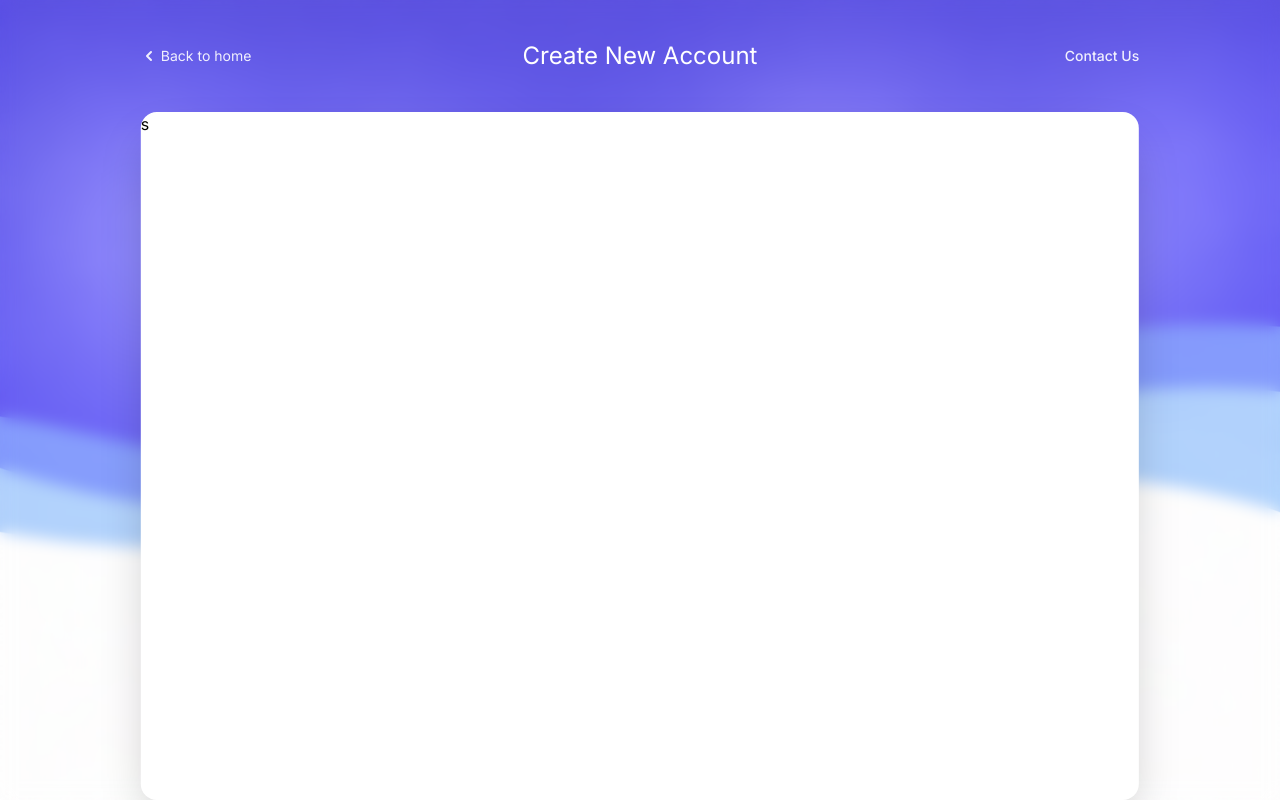
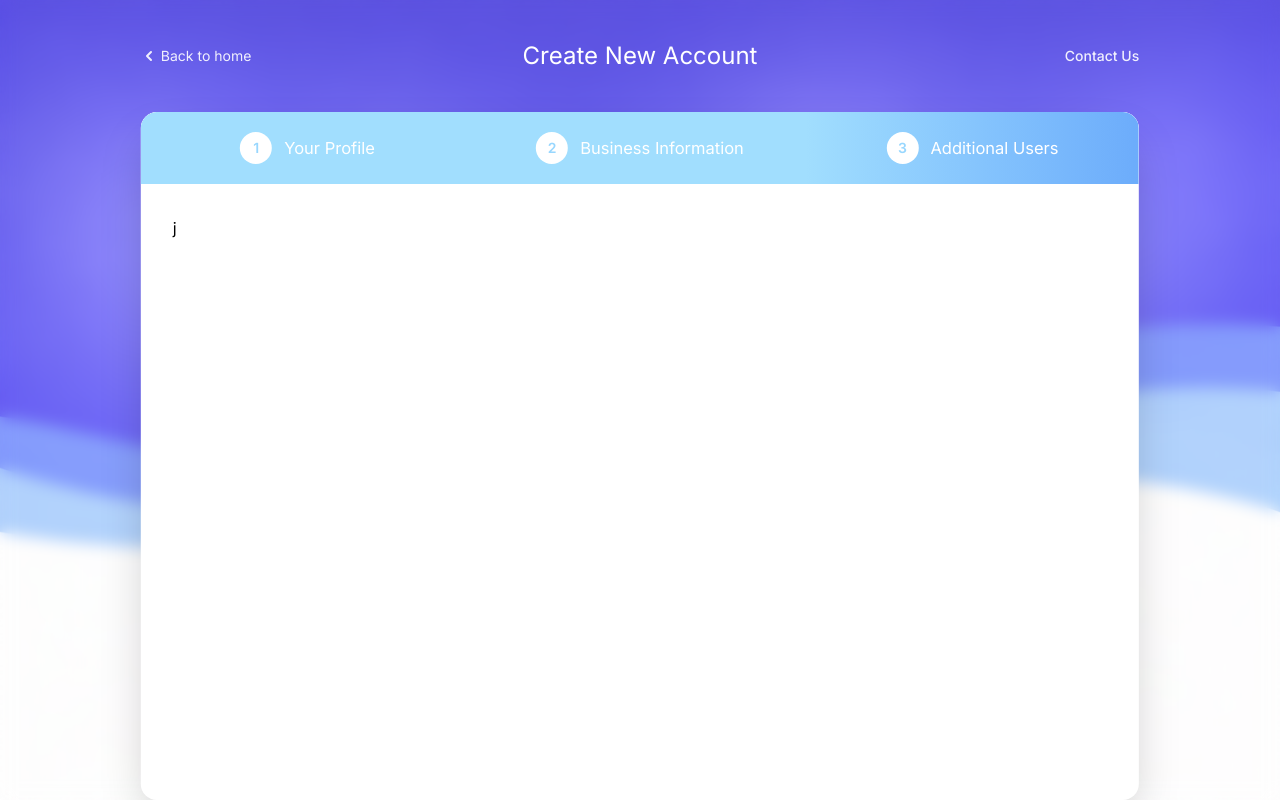
Before and after one commit to manishguhe301/multi-step-forms, a React (Vite) app: page /task-2 in a window 1280 px wide. Built offline with nearby package versions, Linux system fonts and the light colour scheme.

Commit message:
feat: add ProfileForm component for multi-step profile creation

```diff
--- a/src/components/task-2/CreateProfile.tsx
+++ b/src/components/task-2/CreateProfile.tsx
@@ -2,6 +2,7 @@ import { ChevronLeft, ChevronRight } from "lucide-react";
 
 import gradient from "../../assets/gradient.png";
 import { useNavigate } from "react-router-dom";
+import ProfileForm from "./ProfileForm";
 
 const CreateProfile = () => {
   const navigate = useNavigate()
@@ -15,7 +16,7 @@ const CreateProfile = () => {
 
       <div className="absolute left-1/2 top-1/2 h-[86vh] w-[78vw] max-w-7xl -translate-x-1/2 -translate-y-1/2 rounded-2xl bg-white shadow-2xl my-14">
 
-        s
+        <ProfileForm />
       </div>
 
       <div className="relative z-10 mx-auto mb-6 flex  items-center justify-center  w-[78vw] max-w-7xl ">
--- /dev/null
+++ b/src/components/task-2/ProfileForm.tsx
@@ -0,0 +1,73 @@
+import { useState } from "react";
+
+const steps = [
+  "Your Profile",
+  "Business Information",
+  "Additional Users",
+];
+
+const ProfileForm = () => {
+  const [currentStep, setCurrentStep] = useState(3);
+
+  return (
+    <div className="flex h-full min-h-0 flex-col overflow-hidden rounded-2xl">
+      <div className="flex w-full shrink-0 overflow-hidden rounded-t-2xl  bg-[#EBF1FE]">
+        {steps.map((step, index) => {
+          const stepNumber = index + 1;
+          const isCurrent = stepNumber === currentStep;
+          const isCompleted = stepNumber < currentStep;
+
+          return (
+            <button
+              key={step}
+              type="button"
+              onClick={() => {
+                if (isCompleted) {
+                  setCurrentStep(stepNumber);
+                }
+              }}
+              className={`
+  relative z-0 flex min-w-0 flex-1 items-center justify-center gap-3 px-4 py-4
+  text-left transition-all duration-300
+  sm:px-6 sm:py-5
+  ${isCurrent
+                  ? "z-10 bg-linear-to-r from-[#A1DEFE] to-[#6CACFB] text-white  "
+                  : isCompleted
+                    ? "bg-[#A1DEFE] text-white "
+                    : "bg-[#EBF1FE] text-white"
+                }
+${index > 0 ? "-ml-px" : ""}
+${isCurrent && currentStep !== 3 ? "rounded-r-full" : ""}
+`}
+            >
+              <span
+                className={`
+            flex size-6 shrink-0 items-center justify-center rounded-full
+            text-sm font-semibold transition-all duration-300
+            sm:size-8
+            ${isCurrent || isCompleted
+                    ? "bg-white text-[#98D7FE]"
+                    : "bg-[#BDC7E8] text-white"
+                  }
+          `}
+              >
+                {stepNumber}
+              </span>
+
+              <span className={`min-w-0 truncate text-xs font-normal ${isCompleted || isCurrent ? 'text-white' : 'text-[#BDC7E8]'} sm:text-[16.5px]`}>
+                {step}
+              </span>
+            </button>
+          );
+        })}
+      </div>
+
+
+      <div className="min-h-0 flex-1 overflow-y-auto p-6 sm:p-8">
+        j
+      </div>
+    </div>
+  );
+};
+
+export default ProfileForm;
```
